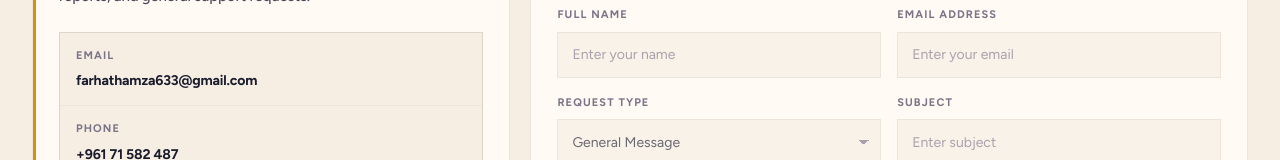
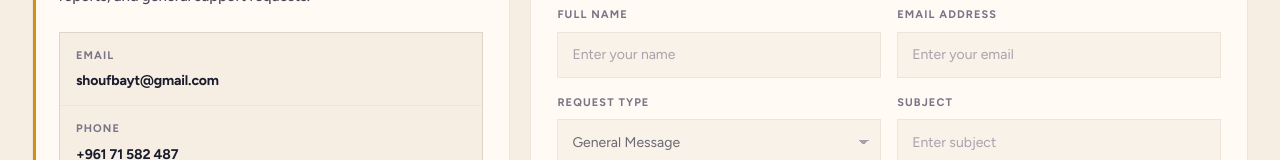
Before and after one commit to ShoufBaytcontact-ai/ShoufBayt, a React (Create React App) app: page /contact in a window 1280 px wide. Shown: the part 604-764 px from the top of the page. Built offline with nearby package versions, Linux system fonts and the light colour scheme; no server answers.

Commit message:
Show shoufbayt@gmail.com as the public contact email.
Co-authored-by: Cursor <cursoragent@cursor.com>

```diff
--- a/src/routes/contactpage/contactpage.jsx
+++ b/src/routes/contactpage/contactpage.jsx
@@ -146,7 +146,7 @@ function ContactPage() {
           <div className="contactInfoGrid">
             <div className="contactInfoBox">
               <span>{t("contact.info.email")}</span>
-              <b>farhathamza633@gmail.com</b>
+              <b>shoufbayt@gmail.com</b>
             </div>
 
             <div className="contactInfoBox">
```
